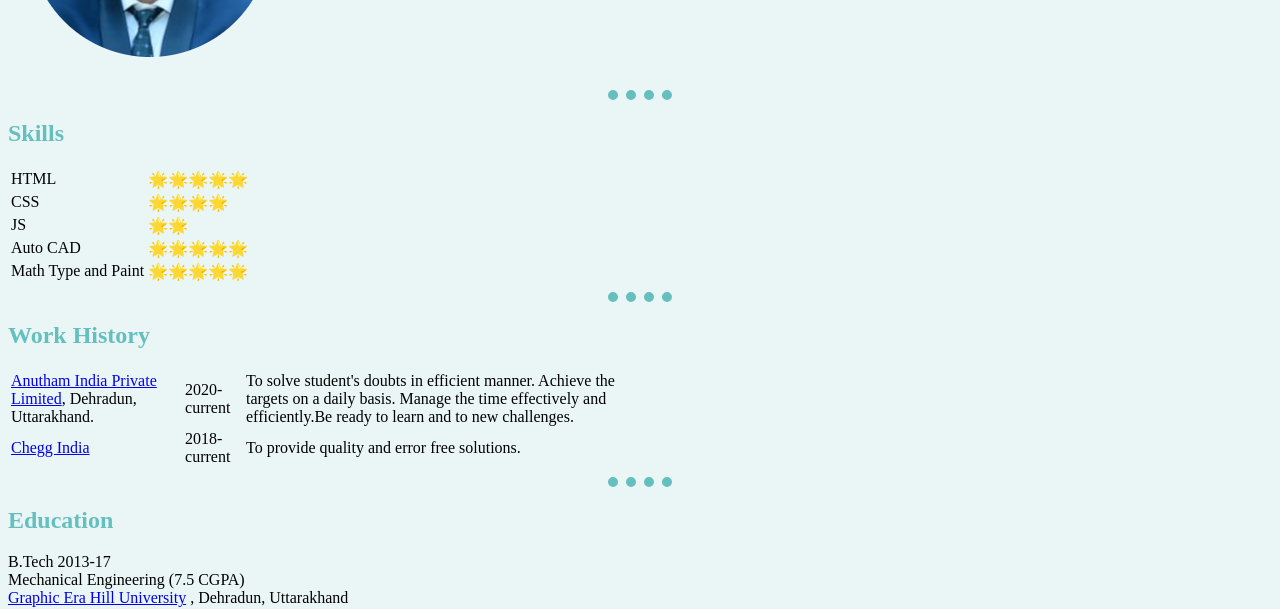
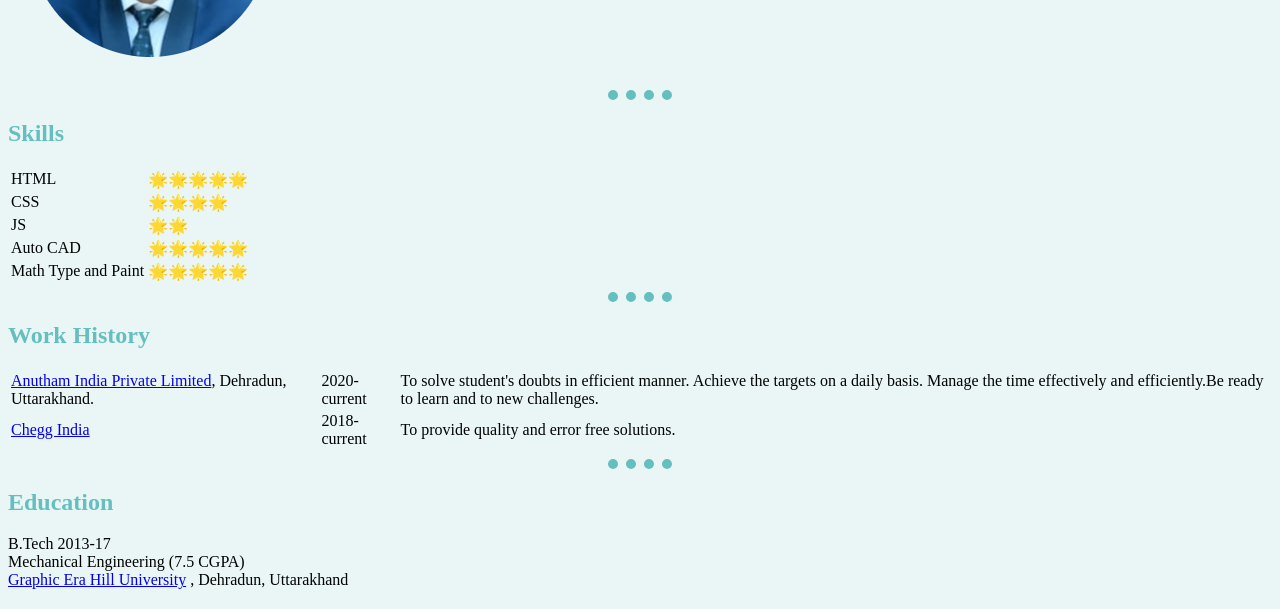
Before and after one commit to rauthansandeep70/CV, a plain HTML site: page index.html in a window 1280 px wide. Shown: the part 214-823 px from the top of the page. Drawn offline with Linux system fonts and the light colour scheme.

Commit message:
Update index.html

```diff
--- a/index.html
+++ b/index.html
@@ -53,7 +53,7 @@
   </table>
 <hr>
   <h2>Work History</h2>
-  <table width=50% >
+  <table>
 
     <tr>
       <td><a href="https://economictimes.indiatimes.com/company/anutham-trainers-india-private-limited/U74900UR2016PTC001867">Anutham India Private Limited</a>, Dehradun, Uttarakhand.</td>
```
